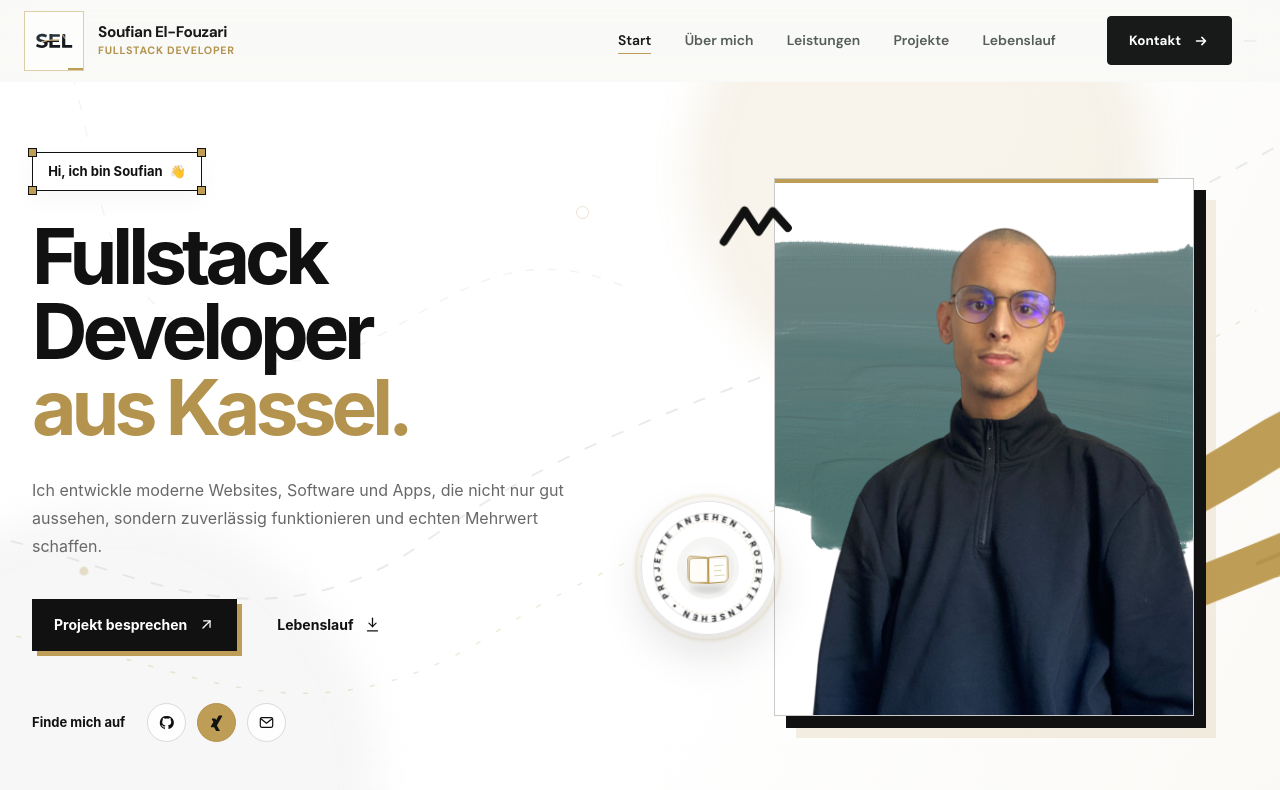
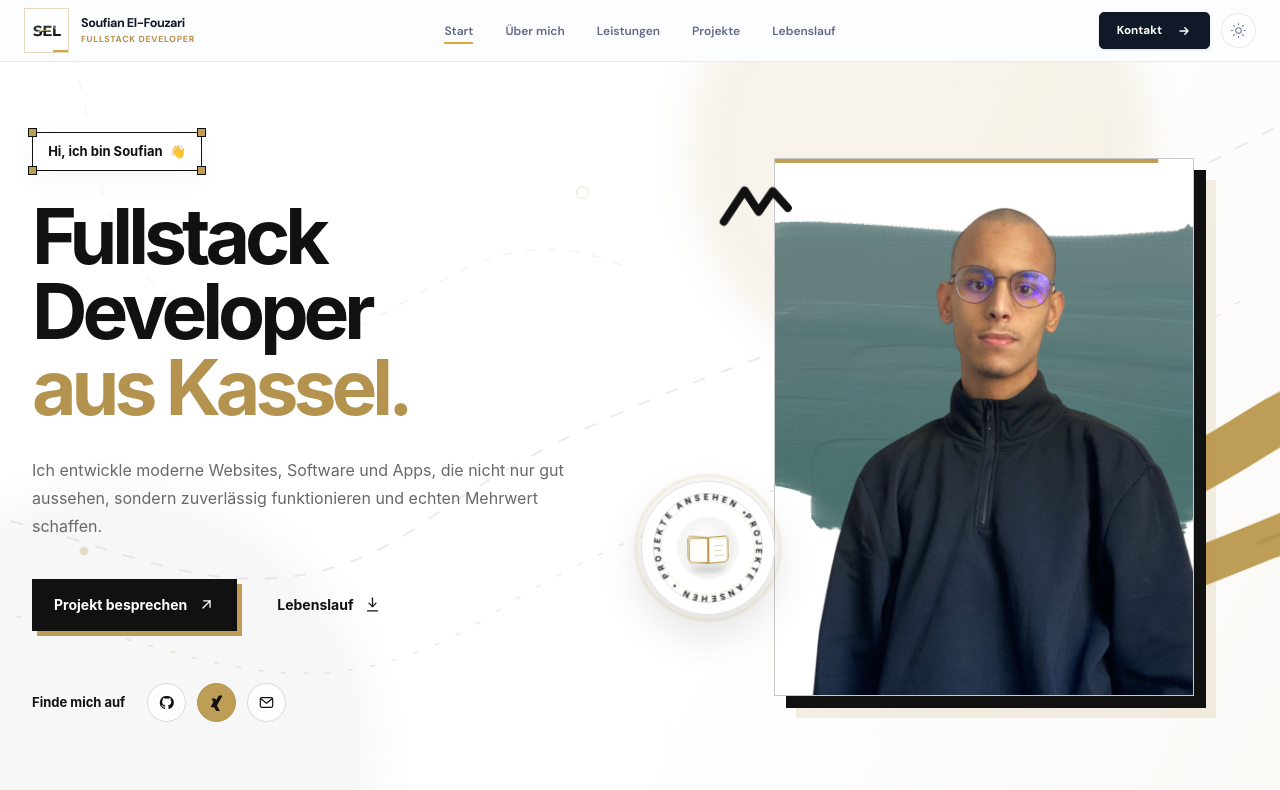
Before and after one commit to SoufianElfouzari/soufian-elfouzari-porfolio, a React (Vite) app: page / in a window 1280 px wide. Shown: the top 790 px of the page. Built offline with nearby package versions, Linux system fonts and the light colour scheme.

Commit message:
Match compact header spacing, typography and colors to reference

```diff
--- a/src/pages/common/components/Header/Header.css
+++ b/src/pages/common/components/Header/Header.css
@@ -575,3 +575,36 @@
     transition-duration: 0.01ms !important;
   }
 }
+/* Compact editorial header matching the supplied reference */
+.site-header { --header-height: 62px; --header-background: rgba(252,253,255,.94); --header-text:#111827; --header-border:#e5e8ec; --header-gold:#d4a447; --header-gold-dark:#b89048; height:var(--header-height); border-bottom:1px solid #e6ebf3; background:var(--header-background); backdrop-filter:blur(20px); -webkit-backdrop-filter:blur(20px); }
+.site-header--scrolled {background:rgba(252,253,255,.97);box-shadow:0 5px 22px rgba(16,35,59,.045);}
+.site-header__inner {width:min(calc(100% - 48px), 1240px);display:grid;grid-template-columns:minmax(240px,1fr) auto minmax(175px,1fr);gap:20px;}
+.site-header__brand {gap:12px;justify-self:start;}
+.site-header__brand-logo {width:45px;height:45px;flex-basis:45px;background:rgba(255,255,255,.82);border:1px solid rgba(196,164,105,.43);}
+.site-header__brand-logo img {width:38px;height:38px;}
+.site-header__brand-name {font-size:.79rem;font-weight:700;letter-spacing:-.035em;}
+.site-header__brand-role {font-size:.55rem;letter-spacing:.08em;}
+.site-header__brand-content {gap:3px;}
+.site-header__desktop-navigation {margin:0;justify-self:center;}
+.site-header__navigation-list {gap:clamp(20px,2.5vw,35px);}
+.site-header__navigation-link {font-size:.75rem;color:#626985;font-weight:550;padding:10px 0;}
+.site-header__navigation-link::after {bottom:3px;height:2px;background:#d9a841;}
+.site-header__actions {justify-self:end;gap:11px;}
+.site-header__contact-link {min-height:37px;padding:0 17px;gap:14px;border-radius:5px;background:#111827;border-color:#111827;font-size:.73rem;box-shadow:0 1px 3px rgba(0,0,0,.12);}
+.site-header__contact-link svg {width:16px;height:16px;}
+.site-header__theme-button {width:35px;height:35px;display:inline-grid;place-items:center;background:rgba(255,255,255,.8);color:#74809a;border:1px solid #e4e8ee;border-radius:50%;cursor:pointer;transition:transform .2s ease,background .2s ease,color .2s ease;}
+.site-header__theme-button:hover {transform:rotate(20deg);color:#bd9347;background:#fff;}
+.site-header__theme-button svg {width:17px;height:17px;}
+html[data-theme="dark"] .site-header {--header-background:rgba(18,23,33,.94);--header-text:#eef2f7;--header-border:#333c4b; color:#eef2f7;border-bottom-color:#333c4b;}
+html[data-theme="dark"] .site-header--scrolled,html[data-theme="dark"] .site-header--menu-open {background:rgba(18,23,33,.97);}
+html[data-theme="dark"] .site-header__navigation-link {color:#b4c0d0;}
+html[data-theme="dark"] .site-header__navigation-link--active {color:#fff;}
+html[data-theme="dark"] .site-header__contact-link {background:#eff3f7;color:#111827;border-color:#eff3f7;}
+html[data-theme="dark"] .site-header__theme-button {background:#283141;color:#f4d28d;border-color:#455066;}
+html[data-theme="dark"] .site-header__brand-logo {background:#f8f8f6;}
+html[data-theme="dark"] .site-header__mobile-menu {background:#151b26;}
+html[data-theme="dark"] .site-header__mobile-link {color:#c2cbd7;}
+html[data-theme="dark"] .site-header__mobile-link--active {color:white;}
+@media (max-width:1080px) { .site-header__inner {width:min(calc(100% - 36px),1240px);grid-template-columns:minmax(188px,1fr) auto minmax(155px,1fr);gap:13px;} .site-header__navigation-list{gap:18px;} .site-header__brand-logo{width:43px;height:43px;flex-basis:43px;} .site-header__brand-logo img{width:36px;height:36px;} }
+@media (max-width:900px) { .site-header{--header-height:62px;} .site-header__inner{display:flex;justify-content:space-between;} .site-header__desktop-navigation,.site-header__contact-link{display:none;} .site-header__menu-button{display:inline-flex;width:35px;height:35px;border-radius:50%;} .site-header__theme-button{width:35px;height:35px;} }
+@media (max-width:520px) { .site-header__inner{width:calc(100% - 28px);} .site-header__brand-logo{width:42px;height:42px;flex-basis:42px;} .site-header__brand-logo img{width:35px;height:35px;} .site-header__brand-name{font-size:.77rem;} .site-header__brand-role{font-size:.52rem;} .site-header__actions{gap:7px;} }
```
